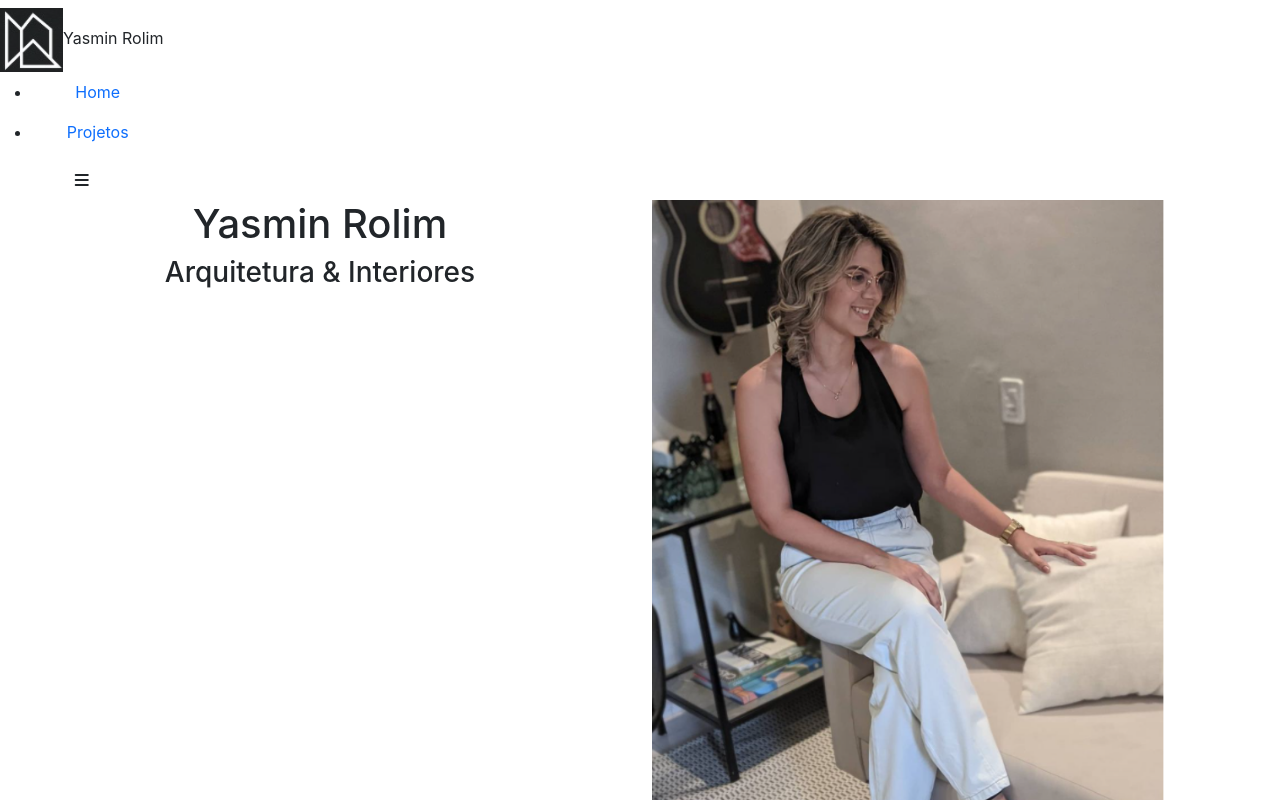
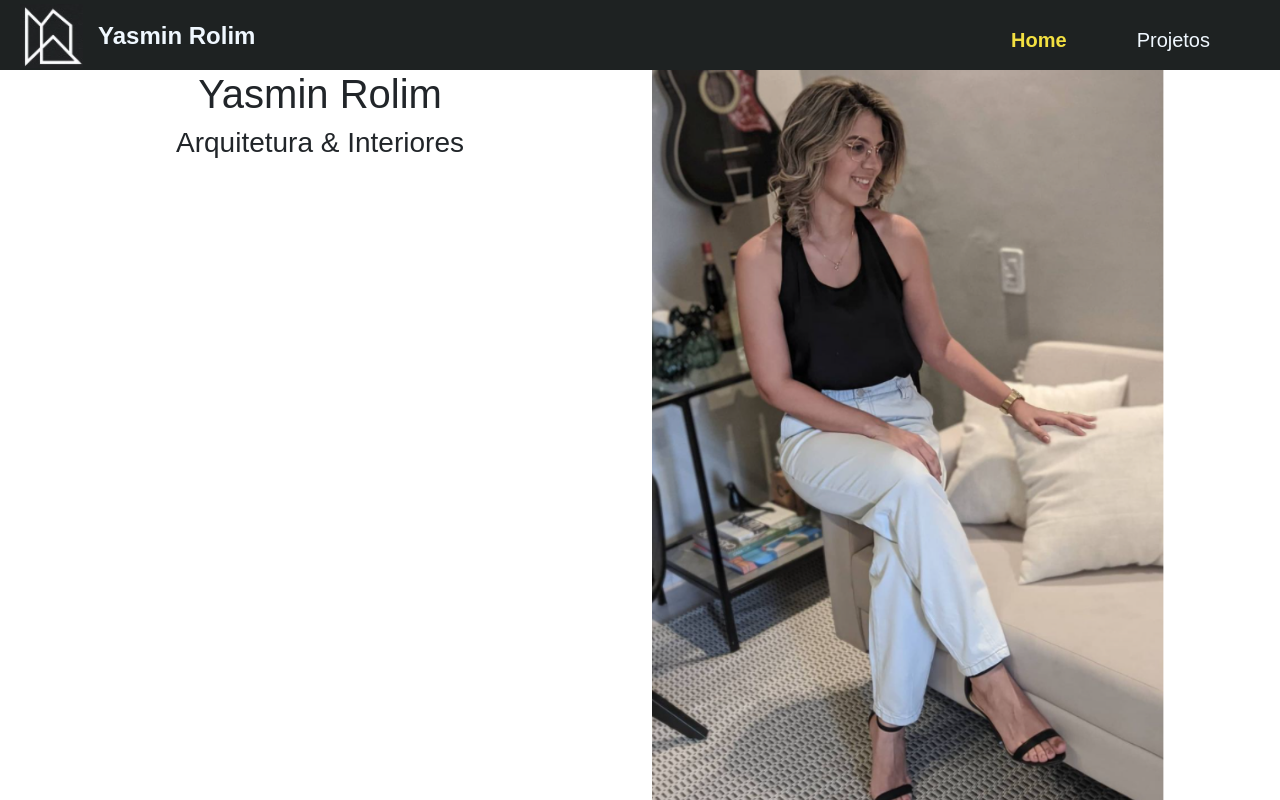
Before and after one commit to keciakaroline/yasminrolim-project, a React (Create React App) app: page / in a window 1280 px wide. Shown: the top 800 px of the page. Built offline with nearby package versions, Linux system fonts and the light colour scheme.

Commit message:
Styled navbar

```diff
--- a/src/components/Navbar.js
+++ b/src/components/Navbar.js
@@ -1,6 +1,7 @@
 import React, { useState } from "react";
 import { NavLink } from "react-router-dom";
 import logo from "../images/simbol.png";
+import "./styles/Navbar.css";
 
 export default function Navbar() {
   const [click, setClick] = useState(false);
@@ -18,7 +19,7 @@ export default function Navbar() {
           <div className="nav-container">
             <span className="nav-logo">
               <img src={logo} alt="" className="img-nav-logo" />
-              Yasmin Rolim
+              <span>Yasmin Rolim</span>
             </span>
             <ul className={click ? "nav-menu active" : "nav-menu"}>
               <li className="nav-item">
--- a/src/components/Presentation.js
+++ b/src/components/Presentation.js
@@ -40,15 +40,16 @@ export default function Presentation() {
   return (
     <div className="Presentation">
       {Object.keys(images).map((index) => (
+        <>
           <img
             src={images[index]}
             alt=""
             onClick={() => getImg(index)}
             className="img-fluid"
           />
-      ))}
 
           <div className={model ? "model open" : "model"}>
+            {/* <h1>Name: {index}</h1> */}
             <img src={tempImgSrc} alt="" className="big-image" />
             <Projects />;{/* <ImageGallery items={dataImages.project_2} /> */}
             <CloseIcon className="close-icon" onClick={() => setModel(false)} />
@@ -57,6 +58,8 @@ export default function Presentation() {
             <PhotoLibraryIcon />
           </NavLink> */}
           </div>
+        </>
+      ))}
     </div>
   );
 }
--- /dev/null
+++ b/src/components/styles/Navbar.css
@@ -0,0 +1,96 @@
+body {
+  font-family: "Nunito", sans-serif;
+}
+
+.navbar {
+  font-size: 20px;
+  height: 70px;
+  display: flex;
+  justify-content: center;
+  align-items: center;
+  position: sticky;
+  top: 0;
+  z-index: 20;
+  background-color: #1e2222;
+  color: aliceblue;
+}
+
+.nav-container {
+  display: flex;
+  justify-content: center;
+  align-items: center;
+  width: 100%;
+  height: 80px;
+}
+
+.main-container {
+  position: absolute;
+  top: 0;
+  bottom: 0;
+  left: 0;
+  right: 0;
+  background-color: #1e2222;
+}
+
+.nav-logo {
+  font-size: 24px;
+  display: flex;
+  justify-content: flex-start;
+  align-items: center;
+  margin-left: 20px;
+  text-decoration: none;
+  flex-grow: 1;
+  font-weight: 700;
+  margin-bottom: 25px;
+}
+
+.nav-logo span {
+  margin-left: 15px;
+}
+
+.nav-menu {
+  display: flex;
+  list-style: none;
+  text-align: center;
+  margin-right: 20px;
+  margin-bottom: 30px;
+  font-size: 20px;
+}
+
+.nav-link {
+  color: aliceblue;
+  text-decoration: none;
+  padding: 10px 20px;
+  height: 100%;
+  border-bottom: 3px solid transparent;
+}
+
+.nav-item {
+  line-height: 30px;
+  margin-right: 30px;
+}
+
+/*to show the underline when hover */
+.nav-item::after {
+  content: "";
+  display: block;
+  height: 3px;
+  width: 0;
+  background-color: transparent;
+  margin-bottom: -20px;
+  transition: width 0.7s ease, background-color 0.5s ease;
+}
+/*
+.nav-item:hover:after {
+  width: 100%;
+  background: aliceblue;
+} */
+
+.nav-item .active {
+  color: rgb(242, 224, 65);
+  font-weight: 800;
+}
+
+.nav-icon {
+  display: none;
+}
```
Lines whose indentation alone changed are shown as unchanged.
